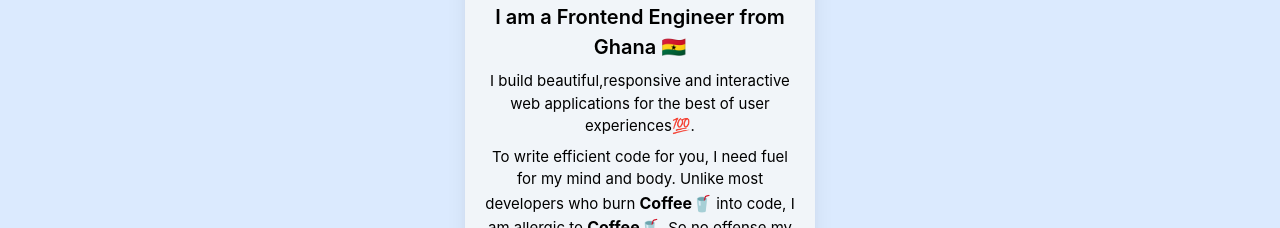
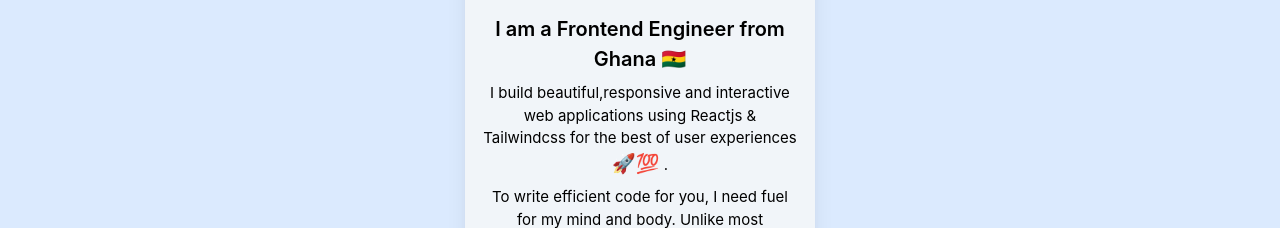
Before and after one commit to NanasArsenal/buymegob3, a React (Create React App) app: page / in a window 1280 px wide. Shown: the part 330-558 px from the top of the page. Built offline with nearby package versions, Linux system fonts and the light colour scheme.

Commit message:
heightissue fixed

```diff
--- a/src/App.js
+++ b/src/App.js
@@ -4,9 +4,9 @@ import portrait from './assets/portrait.jpeg'
 
 function App() {
   return (
-    <div className="bg-blue-100 h-screen flex justify-center py-2">
+    <div className="bg-blue-100 h-screen flex justify-center py-5">
        <Card>
-         <div className="busness-card">
+         <div className="busness-card ">
             <div className=" bg-blue-300 w-[320px] md:w-[350px] h-[140px] relative flex justify-center">
                <img src="https://imgs.search.brave.com/zGqID8FRKYSH7265i-jvHQGt89bDJf4xHT374DaQo0I/rs:fit:1200:1200:1/g:ce/aHR0cDovL3BsdXNw/bmcuY29tL2ltZy1w/bmcvY29kZXItcG5n/LXNvdXJjZS1jb2Rl/LWljb24tMTYwMC5w/bmc" alt="" />
                <div className="portrait bg-gray-500 h-[110px] w-[110px] rounded-[100%] absolute mt-[100px] ">
@@ -17,7 +17,7 @@ function App() {
               <h1 className="pt-4 text-2xl font-bold">HI 👋🏾!!</h1>
               <h1 className="text-xl font-bold">I am Nana Kweku Otoo</h1>
               <p className="mt-2 text-[20px] font-semibold">I am a Frontend Engineer from Ghana <span>🇬🇭</span></p>
-              <p className="px-4 mt-2 text-[15px] ">I build beautiful,responsive and interactive web applications for the best of user experiences💯.</p>
+              <p className="px-4 mt-2 text-[15px] ">I build beautiful,responsive and interactive web applications using Reactjs & Tailwindcss for the best of user experiences <span className="text-[19px] ">🚀💯</span> .</p>
               <p className="px-4 mt-2 text-[15px] ">To write efficient code for you, I need fuel for my mind and body. Unlike most developers who burn <span className="font-bold text-[16px] ">Coffee<span>🥤</span></span> into code, I am allergic to <span className="font-bold text-[16px] ">Coffee<span>🥤</span></span>. So no offense my <span className="font-bold text-[16px] ">Coffee<span>🥤</span></span> devs.</p>
 
               <p className="px-4 mt-2 text-[16px] ">So abeg show me some love<span className="text-[19px] ">❤️‍🔥</span> by clicking the <span className="font-bold">button</span> below to buy me a pack of <span className="font-bold">Gob3<span>🥘</span></span></p>
--- a/src/components/Card.jsx
+++ b/src/components/Card.jsx
@@ -2,7 +2,7 @@ import React from 'react'
 
 const Card = ({children}) => {
   return (
-    <div className='flex justify-center w-[320px] md:w-[350px] h-screen shadow-xl bg-slate-100 rounded-md'>
+    <div className='flex justify-center w-[320px] md:w-[350px] h-full overflow-y-auto pb-3 shadow-xl bg-slate-100 rounded-md'>
         {children}
     </div>
   )
```
